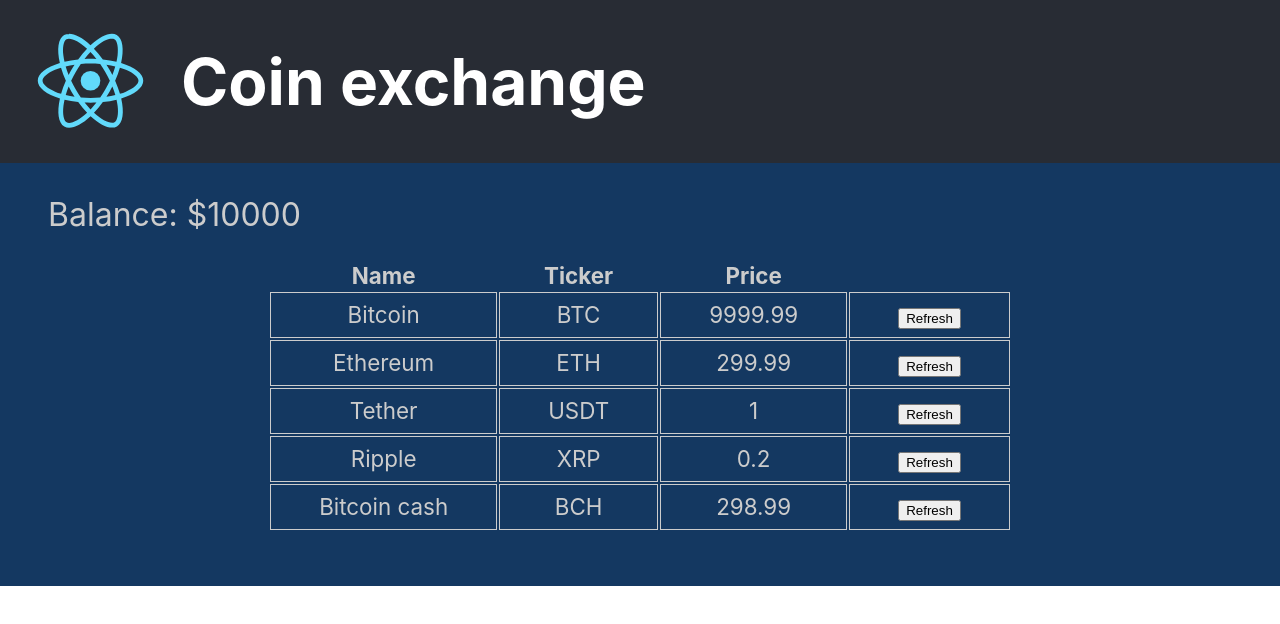
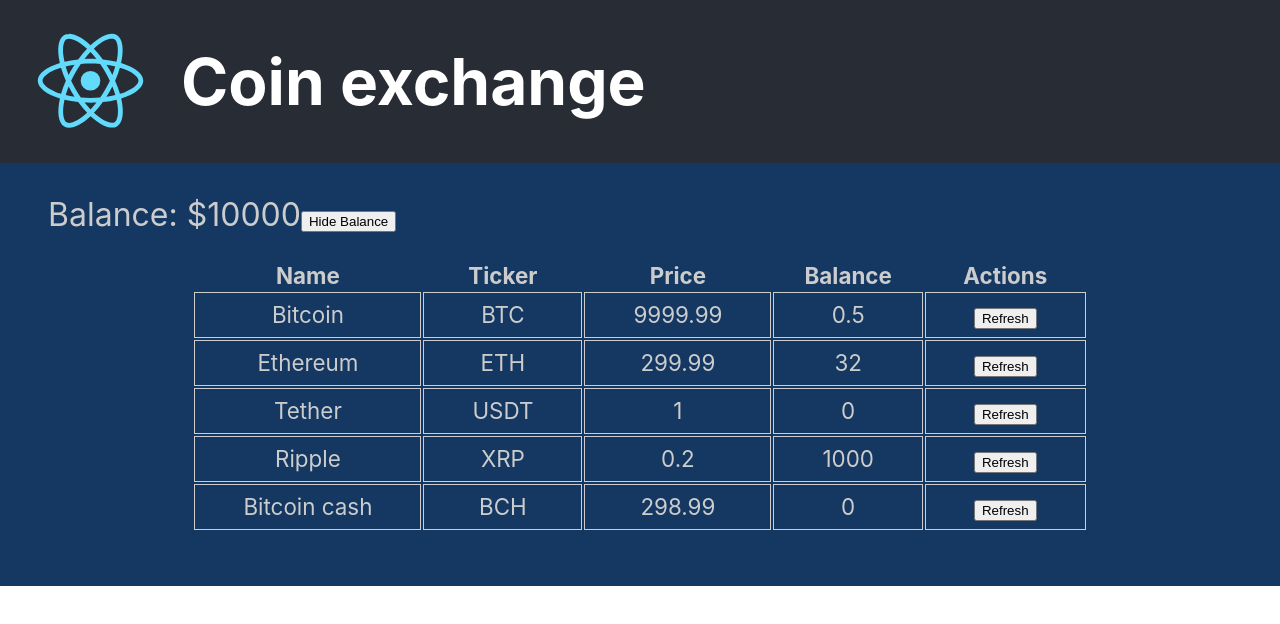
Before and after one commit to jelloss/top-coins-atm, a React (Create React App) app: page / in a window 1280 px wide. Shown: the top 624 px of the page. Built offline with nearby package versions, Linux system fonts and the light colour scheme.

Commit message:
class properties

```diff
--- a/src/App.js
+++ b/src/App.js
@@ -1,7 +1,7 @@
 import React from 'react';
 import CoinList from './components/CoinList/CoinList';
 import AccountBalance from './components/AccountBalance/AccountBalance'
-import { v4 as uuidv4 } from 'uuid';
+
 import styled from 'styled-components';
 import ExchangeHeader from './components/ExchangeHeader/ExchangeHeader';
 
@@ -13,70 +13,79 @@
 `;
 
 class App extends React.Component {
-  constructor(props) {
-      super(props);
-      this.state = {
+  state = {
     balance: 10000,
+    showBalance: true,
     coinData:[
       {
-            key: uuidv4(),
         name: "Bitcoin",
         ticker: "BTC",
+        balance: 0.5,
         price: 9999.99
       },
       {
-            key: uuidv4(),
         name: "Ethereum",
         ticker: "ETH",
+        balance: 32,
         price: 299.99
       },
       {
-            key: uuidv4(),
         name: "Tether",
         ticker: "USDT",
+        balance: 0,
         price:  1.0
       },
       {
-            key: uuidv4(),
         name: "Ripple",
         ticker: "XRP",
+        balance: 1000,
         price:  0.2
       },
       {
-            key: uuidv4(),
         name: "Bitcoin cash",
         ticker: "BCH",
+        balance: 0,
         price:  298.99
       }
 
 
     ]
   }
-      this.handleRefresh = this.handleRefresh.bind(this);
+  handleBalanceVisibilityChange = () => {
+    this.setState( function(oldState) {
+      return{
+        ...oldState,
+        showBalance: !oldState.showBalance
       }
 
-  handleRefresh(valueChangeTicker){
-    const newCoinData = this.state.coinData.map(function ( {ticker, name, price} ) {
-      let newPrice = price;
-      if ( valueChangeTicker === ticker ) {
+    });
+  }
+
+  handleRefresh = (valueChangeTicker) => {
+    const newCoinData = this.state.coinData.map( function( values ) {
+      let newValues = { ...values };
+      if( valueChangeTicker === values.ticker ){
         const randomPercentage = 0.995 + Math.random() * 0.01;
-        newPrice = newPrice * randomPercentage;
+            newValues.price *= randomPercentage
       }
-      return{
-        ticker,
-        name,
-        price: newPrice
-      }
+      return newValues;
+
     });
-    this.setState({ coinData: newCoinData })
+    this.setState({ coinData: newCoinData});
   }
 
   render(){
     return (
       <Div className="App">
         <ExchangeHeader />
-        <AccountBalance amount={this.state.balance}/>
-        <CoinList coinData={this.state.coinData} handleRefresh={this.handleRefresh} />
+        <AccountBalance
+          amount={this.state.balance}
+          showBalance={this.state.showBalance}
+          handleBalanceVisibilityChange={this.handleBalanceVisibilityChange} />
+        <CoinList
+          coinData={this.state.coinData}
+          showBalance={this.state.showBalance}
+          handleRefresh={this.handleRefresh} />
       </Div>
     );
 
--- a/src/components/AccountBalance/AccountBalance.jsx
+++ b/src/components/AccountBalance/AccountBalance.jsx
@@ -9,16 +9,26 @@
 `;
 
 
+
+
 export default class AccountBalance extends Component {
     render() {
+        const buttonText = this.props.showBalance ? 'Hide Balance' : 'Show Balance';
+        let content = null;
+        if ( this.props.showBalance ) {
+            content = <>Balance: ${this.props.amount}</>;
+        }
         return (
             <Section >
-             Balance: ${this.props.amount}
+              {content}
+             <button onClick={this.props.handleBalanceVisibilityChange}>{buttonText}</button>
             </Section>
         );
     }
 }
 
+
+
 AccountBalance.propTypes = {
     amount: PropTypes.number.isRequired
   }
--- a/src/components/Coin/Coin.jsx
+++ b/src/components/Coin/Coin.jsx
@@ -20,16 +20,6 @@
       event.preventDefault();
 
       this.props.handleRefresh(this.props.ticker);
-
-        /*
-      const randomPercentage = 0.995 + Math.random() * 0.01;
-
-        this.setState( function(oldState) {
-          return{
-            price: oldState.price * randomPercentage
-          };
-        });
-      */
       }
 
     render() {
@@ -38,6 +28,7 @@
               <Td>{this.props.name}</Td>
               <Td>{this.props.ticker}</Td>
               <Td>{this.props.price}</Td>
+              {this.props.showBalance ? <Td>{this.props.balance}</Td> : null}
               <Td>
                 <form action="#" method="POST">
                   <button onClick={this.handleClick}>Refresh</button>
--- a/src/components/CoinList/CoinList.jsx
+++ b/src/components/CoinList/CoinList.jsx
@@ -19,15 +19,19 @@
                   <th>Name</th>
                   <th>Ticker</th>
                   <th>Price</th>
+                  {this.props.showBalance ? <th>Balance</th> : null}
+                  <th>Actions</th>
                 </tr>
             </thead>
             <tbody>
               {
-                this.props.coinData.map( ({name, ticker, price}) =>
+                this.props.coinData.map( ({name, ticker, price, balance}) =>
                   <Coin key={ticker}
                       handleRefresh={this.props.handleRefresh}
                       name={name}
                       ticker={ticker}
+                      showBalance={this.props.showBalance}
+                      balance={balance}
                       price={price} />
                 )
               }
--- a/src/components/ExchangeHeader/ExchangeHeader.jsx
+++ b/src/components/ExchangeHeader/ExchangeHeader.jsx
@@ -25,6 +25,8 @@
 
 
 export default class ExchangeHeader extends Component {
+
+
     render() {
         return (
             <Header >
```
Also changed, not shown: 1 other file (tests, documents, lock files or other folders). Lines whose indentation alone changed are shown as unchanged.
